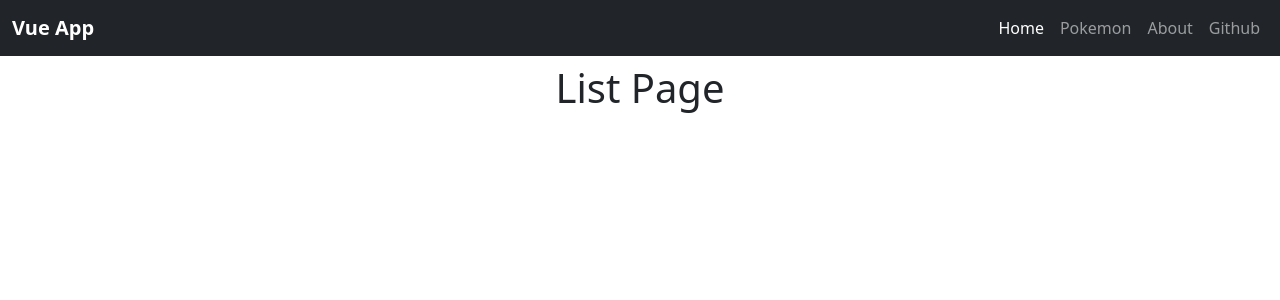
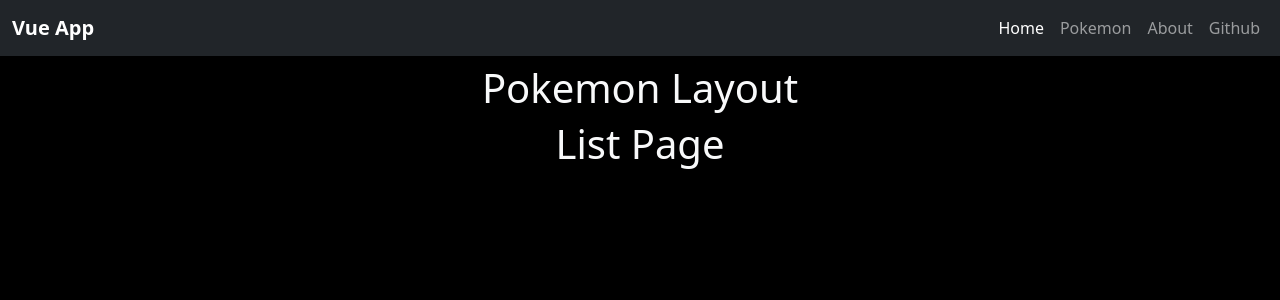
Before and after one commit to jcvue/curso-05-rutas-ciclo, a Vue app: page /pokemon/home in a window 1280 px wide. Before the commit this address led to /. Shown: the top 300 px of the page. Built offline with nearby package versions, Linux system fonts and the light colour scheme; no server answers.

Commit message:
feat(layout): Implementación de layout y rutas hijas para pokemon.

```diff
--- a/src/App.vue
+++ b/src/App.vue
@@ -1,6 +1,6 @@
 <template>
-    <Navbar />
-    <main class="container-fluid text-center mt-2">
+    <Navbar :style="{ 'grid-area': 'header' }" />
+    <main class="main text-center">
         <!-- <img alt="Vue logo" src="./assets/logo.png" /> -->
         <router-view />
     </main>
@@ -16,3 +16,18 @@ export default defineComponent({
     }
 });
 </script>
+
+<style>
+#app {
+    display: grid;
+    height: 100vh;
+    grid-template-columns: 1fr;
+    grid-template-rows: auto 1fr;
+    grid-template-areas: 'header' 'main';
+}
+
+.main {
+    grid-area: main;
+    min-height: 100%;
+}
+</style>
--- /dev/null
+++ b/src/modules/pokemon/layouts/PokemonLayout.vue
@@ -0,0 +1,13 @@
+<template>
+    <section class="section bg-black text-light pt-2">
+        <h1>Pokemon Layout</h1>
+        <router-view></router-view>
+    </section>
+</template>
+
+
+<style scoped>
+.section {
+    min-height: 100%;
+}
+</style>
--- a/src/modules/shared/components/Navbar.vue
+++ b/src/modules/shared/components/Navbar.vue
@@ -21,9 +21,9 @@ export default defineComponent({
     data() {
         return {
             links: [
-                { to: { name: 'home' }, text: 'Home' },
-                { to: { name: 'pokemon', params: { id: 56 } }, text: 'Pokemon', },
-                { to: { name: 'about' }, text: 'About', },
+                { to: { name: 'pokemon-home' }, text: 'Home' },
+                { to: { name: 'pokemon-id', params: { id: 56 } }, text: 'Pokemon', },
+                { to: { name: 'pokemon-about' }, text: 'About', },
                 { to: 'https://github.com/jcpalma', text: 'Github', external: true, },
             ] as CustomLinkProps[],
 
--- a/src/router/router.ts
+++ b/src/router/router.ts
@@ -3,27 +3,52 @@ import { createRouter, createWebHistory, RouteRecordRaw } from 'vue-router';
 const routes: RouteRecordRaw[] = [
     {
         path: '/',
-        name: 'home',
-        component: () =>
-            import(/* webpackChunkName: "ListPage" */ '@/modules/pokemon/pages/ListPage.vue'),
+        redirect: '/pokemon',
     },
     {
-        path: '/about',
-        name: 'about',
+        path: '/pokemon',
+        name: 'pokemon',
         component: () =>
-            import(/* webpackChunkName: "AboutPage" */ '@/modules/pokemon/pages/AboutPage.vue'),
+            import(
+                /* webpackChunkName: "PokemonLayout" */ '@/modules/pokemon/layouts/PokemonLayout.vue'
+            ),
+        children: [
+            {
+                path: 'home',
+                name: 'pokemon-home',
+                component: () =>
+                    import(
+                        /* webpackChunkName: "ListPage" */ '@/modules/pokemon/pages/ListPage.vue'
+                    ),
             },
             {
-        path: '/pokemon/:id',
-        name: 'pokemon',
+                path: 'about',
+                name: 'pokemon-about',
                 component: () =>
-            import(/* webpackChunkName: "PokemonPage" */ '@/modules/pokemon/pages/PokemonPage.vue'),
+                    import(
+                        /* webpackChunkName: "AboutPage" */ '@/modules/pokemon/pages/AboutPage.vue'
+                    ),
+            },
+            {
+                path: 'pokemonid/:id',
+                name: 'pokemon-id',
+                component: () =>
+                    import(
+                        /* webpackChunkName: "PokemonPage" */ '@/modules/pokemon/pages/PokemonPage.vue'
+                    ),
                 props: (route) => {
                     return {
                         id: Number(route.params.id) || 1,
                     };
                 },
             },
+            {
+                path: '',
+                redirect: { name: 'pokemon-home' },
+            },
+        ],
+    },
+
     {
         path: '/:pathMatch(.*)*',
         name: 'not-found',
```
Also changed, not shown: public/index.html (+12 -6 lines). Lines whose indentation alone changed are shown as unchanged.
